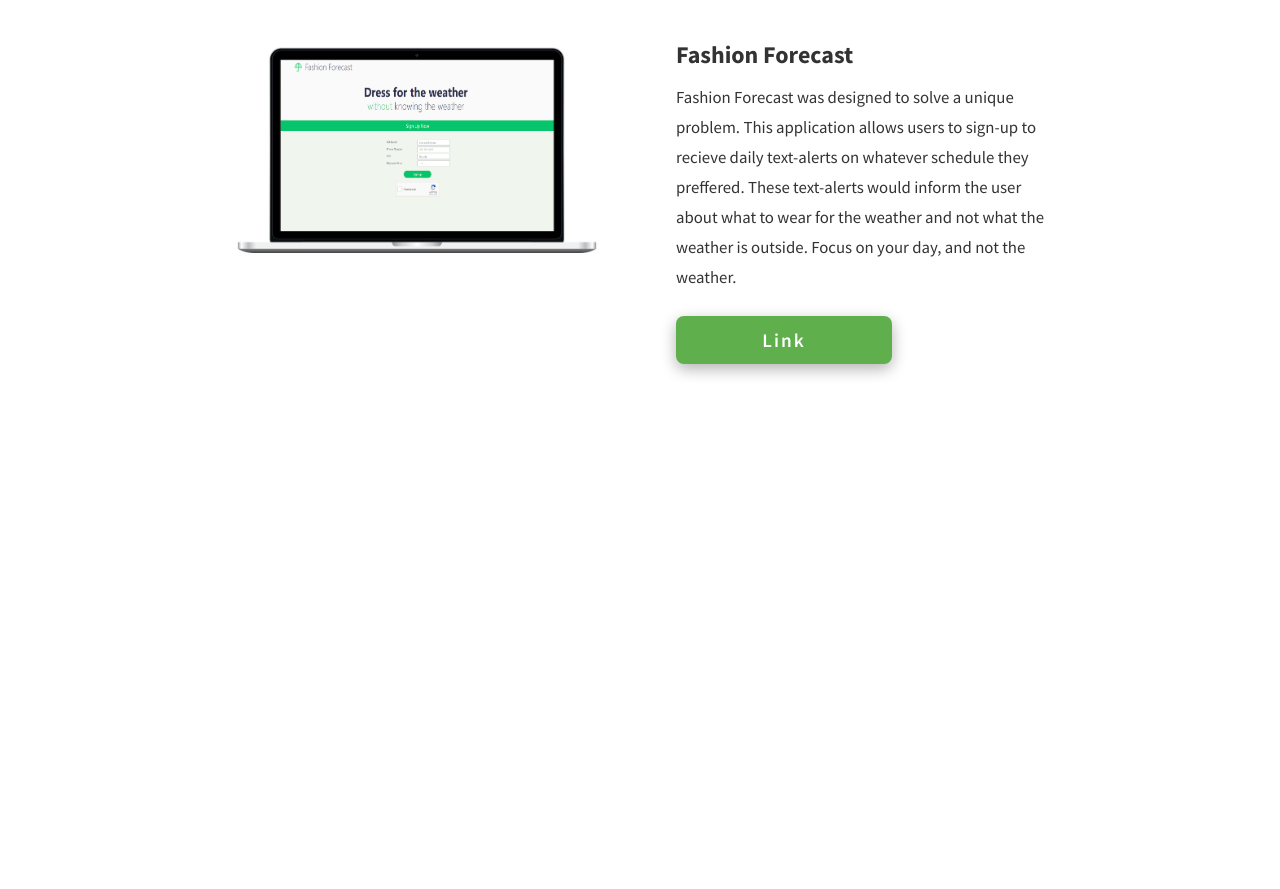
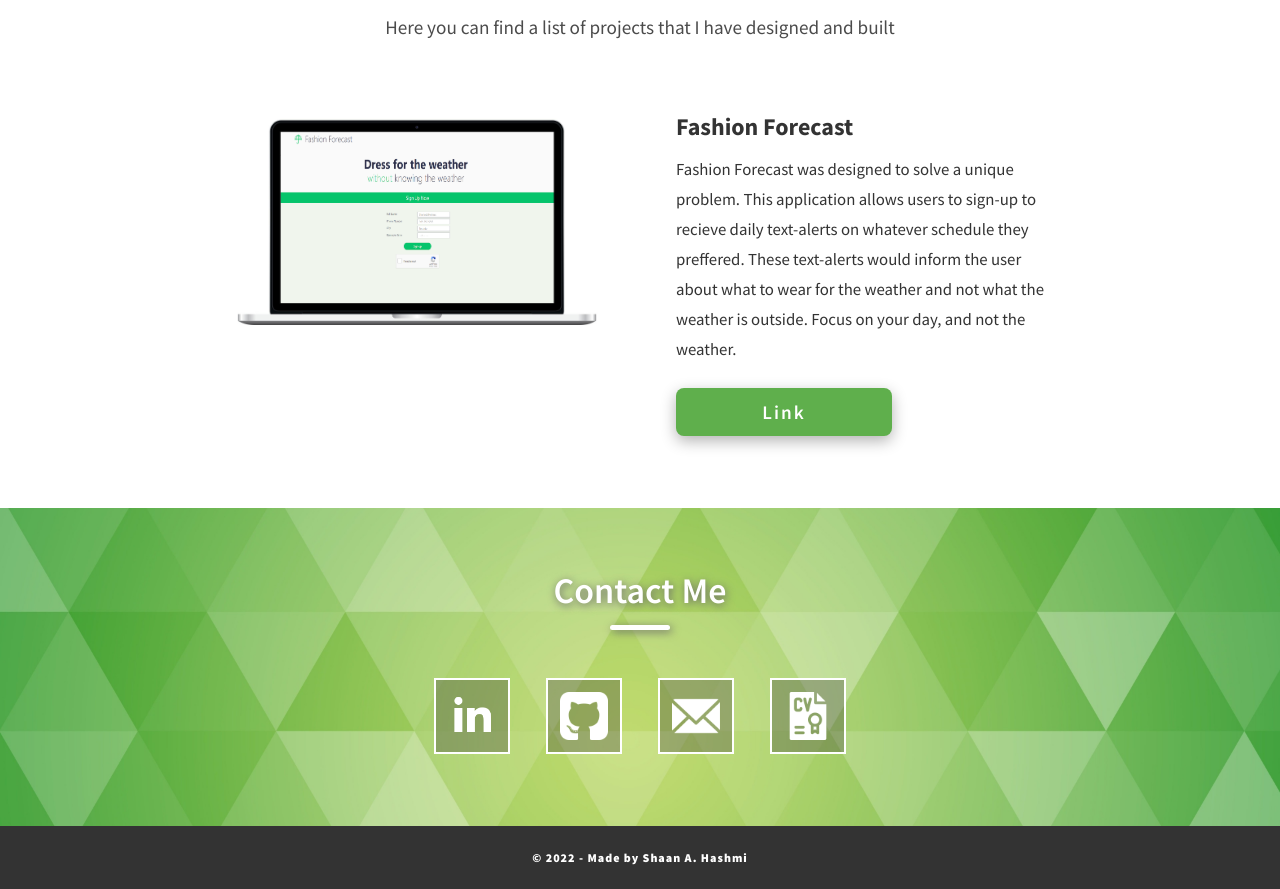
Before and after one commit to ShaanHash/ShaanHashmi, a React app in the folder shaanhashmi/: page / in a window 1280 px wide. Shown: the part 1725-2614 px from the top of the page. Before the commit the page ends 2125 px from the top, so only its background shows below. Built offline with nearby package versions, Linux system fonts and the light colour scheme.

Commit message:
Few UX Changes

```diff
--- a/shaanhashmi/src/Components/Container.jsx
+++ b/shaanhashmi/src/Components/Container.jsx
@@ -1,8 +1,10 @@
 import React from "react";
 import FirstBody from "./FirstBody";
+import FourthBody from "./FourthBody";
 import Header from "./Header";
 import SecondBody from "./SecondBody";
 import ThirdBody from "./ThirdBody";
+import Footer from "./Footer";
 
 const Container = () => {
   return (
@@ -11,6 +13,8 @@ const Container = () => {
       <FirstBody />
       <SecondBody />
       <ThirdBody />
+      <FourthBody />
+      <Footer />
     </div>
   );
 };
--- /dev/null
+++ b/shaanhashmi/src/Components/Footer.jsx
@@ -0,0 +1,9 @@
+import React from "react";
+
+const Footer = () => {
+  return <div className="Footer">
+      <div>© 2022 - Made by Shaan A. Hashmi </div>
+  </div>;
+};
+
+export default Footer;
--- /dev/null
+++ b/shaanhashmi/src/Components/FourthBody.jsx
@@ -0,0 +1,33 @@
+import React from "react";
+import background from "./../Images/bg.jpg";
+import link from "./../Images/linkedin-ico.png";
+import mail from "./../Images/mail.png";
+import cv from "./../Images/cv.png";
+import git from "./../Images/github-ico.png";
+
+const FourthBody = () => {
+  return (
+    <div
+      className="fourth-body"
+      style={{ backgroundImage: `url(${background})`, backgroundSize: "cover" }}
+    >
+      <div className="third-header">Contact Me</div>
+      <div className="contact-container">
+        <a href="index.html">
+          <img src={link} alt="" className="social-link"></img>
+        </a>
+        <a href="index.html">
+          <img src={git} alt="" className="social-link"></img>
+        </a>
+        <a href="index.html">
+          <img src={mail} alt="" className="social-link"></img>
+        </a>
+        <a href="index.html">
+          <img src={cv} alt="" className="social-link"></img>
+        </a>
+      </div>
+    </div>
+  );
+};
+
+export default FourthBody;
--- a/shaanhashmi/src/Components/Project.jsx
+++ b/shaanhashmi/src/Components/Project.jsx
@@ -9,9 +9,11 @@ const Project = (props) => {
       <div className="project-side-right">
         <div className="dark-sub-header-1">{props.header}</div>
         <div className="dark-sub-text">{props.desc}</div>
-        <a href={props.link}>
-          <div className="contact-button">Link</div>
-        </a>
+        <div>
+          <a href={props.link}>
+            <div className="contact-button">Link</div>
+          </a>
+        </div>
       </div>
     </div>
   );
--- a/shaanhashmi/src/Components/SecondBody.jsx
+++ b/shaanhashmi/src/Components/SecondBody.jsx
@@ -27,9 +27,9 @@ const SecondBody = () => {
             Web Applications that leads to the success of the overall product.
             Check out some of my work in the Projects section.{" "}
           </div>
-          <div>
-            <div className="contact-button">Contact Me</div>
-          </div>
+          <a href="index.html">
+            <div className="contact-button">Resume</div>
+          </a>
         </div>
         <div className="col-container-right">
           <div className="dark-sub-header">Technical Skill Set:</div>
--- a/shaanhashmi/src/index.css
+++ b/shaanhashmi/src/index.css
@@ -1,3 +1,9 @@
+/* Higher Level CSS Rules */
+
+* {
+  font-family: "Source Sans Pro", sans-serif;
+}
+
 html {
   font-size: 12px;
 }
@@ -18,8 +24,14 @@ code {
 
 a {
   text-decoration: none;
+  transition: 0.1s all ease;
 }
 
+a:hover {
+  transform: scale(0.95);
+}
+
+/* CSS Rules for Hamburger Menu */
 nav {
   flex-direction: row;
   flex-wrap: wrap;
@@ -40,6 +52,7 @@ label {
   display: none;
 }
 
+/* Media Breakpoint for small screens */
 @media screen and (max-width: 605px) {
   label {
     display: flex;
@@ -52,7 +65,7 @@ label {
     display: flex;
     position: absolute;
     left: 0px;
-    top: 14vh;
+    top: calc(7rem + 0vh);
     text-align: center;
     width: 100%;
     display: none;
@@ -107,6 +120,55 @@ label {
   }
 }
 
+/* Main Body Containers */
+.first-body {
+  height: 74vh;
+  display: flex;
+  flex-direction: column;
+  align-items: center;
+  justify-content: center;
+  padding-top: 7rem;
+  padding-bottom: 7rem;
+}
+
+.second-body {
+  padding-top: 3rem;
+  padding-bottom: 3rem;
+  display: flex;
+  flex-direction: column;
+  align-items: center;
+  background-color: rgb(250, 250, 250);
+}
+
+.third-body {
+  padding-top: 3rem;
+  padding-bottom: 3rem;
+  display: flex;
+  flex-direction: column;
+  align-items: center;
+}
+
+.fourth-body {
+  padding-top: 3rem;
+  padding-bottom: 6rem;
+  display: flex;
+  flex-direction: column;
+  align-items: center;
+}
+
+.Footer {
+  padding-top: 2rem;
+  padding-bottom: 2rem;
+  display: flex;
+  flex-direction: column;
+  align-items: center;
+  background-color: #333;
+  color: white;
+  font-weight: 900;
+  letter-spacing: 1px;
+}
+
+/* CSS Related to the header and navbar */
 .header-container {
   display: flex;
   flex-direction: row;
@@ -116,6 +178,14 @@ label {
   height: 100%;
   padding-top: 2rem;
   padding-bottom: 2rem;
+}
+
+.left-group {
+  display: flex;
+}
+
+.right-group {
+  display: flex;
 }
 
 .prof-img {
@@ -132,6 +202,12 @@ label {
   gap: 3rem;
 }
 
+.contact-container {
+  display: flex;
+  gap: 3rem;
+  margin-top: 5rem;
+}
+
 .social-link {
   display: flex;
   align-items: center;
@@ -143,10 +219,11 @@ label {
   background-color: rgba(51, 51, 51, 0.315);
 }
 
+/* CSS Related to various text formats */
+
 .header-name {
   display: flex;
   align-items: center;
-  font-family: "Source Sans Pro", sans-serif;
   font-weight: 700;
   letter-spacing: 1px;
   font-size: min(1.5rem, 5vw);
@@ -154,7 +231,6 @@ label {
 }
 
 .body-header {
-  font-family: "Source Sans Pro", sans-serif;
   font-size: min(5rem, 5vw);
   color: white;
   font-weight: 900;
@@ -163,7 +239,6 @@ label {
 
 .second-header {
   padding-top: 2rem;
-  font-family: "Source Sans Pro", sans-serif;
   font-size: min(3rem, 5vw);
   font-weight: 600;
   color: #333;
@@ -182,23 +257,42 @@ label {
   border-radius: 5px;
 }
 
+.third-header {
+  padding-top: 2rem;
+  font-size: min(3rem, 5vw);
+  font-weight: 600;
+  color: white;
+  text-shadow: 1px 2px 8px #696969;
+}
+
+.third-header::after {
+  content: "";
+  position: relative;
+  display: block;
+  top: 1rem;
+  height: 5px;
+  width: 5rem;
+  background: white;
+  box-shadow: 2px 2px 8px #696969;
+  left: 50%;
+  transform: translateX(-50%);
+  border-radius: 5px;
+}
+
 .dark-body {
   margin-top: 3rem;
-  font-family: "Source Sans Pro", sans-serif;
   font-size: min(1.6rem, 5vw);
   color: rgb(75, 75, 75);
   text-align: center;
 }
 
 .dark-sub-header {
-  font-family: "Source Sans Pro", sans-serif;
   font-size: min(1.7rem, 5vw);
   color: #333;
   font-weight: 700;
 }
 
 .dark-sub-header-1 {
-  font-family: "Source Sans Pro", sans-serif;
   font-size: min(2rem, 5vw);
   color: #333;
   font-weight: 700;
@@ -206,7 +300,6 @@ label {
 
 .dark-sub-text {
   margin-top: 1rem;
-  font-family: "Source Sans Pro", sans-serif;
   font-size: min(1.4rem, 5vw);
   color: #333;
   font-weight: 400;
@@ -216,13 +309,14 @@ label {
 .body-sub {
   margin-top: 1rem;
   text-shadow: 3px 3px 8px #696969;
-  font-family: "Source Sans Pro", sans-serif;
   font-size: min(1.7rem, 5vw);
   color: white;
   font-weight: 600;
   text-align: center;
   width: 35vw;
 }
+
+/* CSS Related to the various skills */
 
 .skills-container {
   display: flex;
@@ -232,7 +326,6 @@ label {
 }
 
 .skill {
-  font-family: "Source Sans Pro", sans-serif;
   display: flex;
   align-items: center;
   justify-content: center;
@@ -252,9 +345,9 @@ label {
   gap: 3rem;
 }
 
+/* CSS Related to Buttons */
 .portfolio-button {
   margin-top: 2rem;
-  font-family: "Source Sans Pro", sans-serif;
   font-size: min(1.6rem, 5vw);
   font-weight: 600;
   letter-spacing: 2px;
@@ -266,11 +359,11 @@ label {
   padding-left: 4rem;
   padding-right: 4rem;
   border-radius: 8px;
+  user-select: none;
 }
 
 .contact-button {
   margin-top: 2rem;
-  font-family: "Source Sans Pro", sans-serif;
   font-size: min(1.6rem, 5vw);
   font-weight: 600;
   letter-spacing: 2px;
@@ -284,49 +377,22 @@ label {
   background-color: #5faf4c;
   text-align: center;
   width: 10rem;
+  user-select: none;
+  transition: 0.1s ease all;
 }
 
-.left-group {
-  display: flex;
-}
-
-.right-group {
-  display: flex;
+.contact-button:hover {
+  transform: scale(0.95);
 }
 
 .link-text {
-  font-family: "Source Sans Pro", sans-serif;
   font-size: 1.3rem;
   color: #333;
   letter-spacing: 1px;
   font-weight: 700;
 }
 
-.first-body {
-  height: 74vh;
-  display: flex;
-  flex-direction: column;
-  align-items: center;
-  justify-content: center;
-  padding-top: 7rem;
-  padding-bottom: 7rem;
-}
-
-.second-body {
-  padding-top: 3 rem;
-  padding-bottom: 3rem;
-  display: flex;
-  flex-direction: column;
-  align-items: center;
-  background-color: rgb(250, 250, 250);
-}
-
-.third-body {
-  display: flex;
-  flex-direction: column;
-  align-items: center;
-}
-
+/* Project Related CSS */
 .project-list {
   margin-top: 3rem;
   display: grid;
@@ -367,6 +433,7 @@ label {
   width: 100%;
 }
 
+/* Generic CSS properties for ease */
 .ms-1 {
   margin-left: 1rem;
 }
@@ -390,7 +457,3 @@ label {
 .gap-4 {
   gap: 5rem;
 }
-
-/* * {
-  outline: 1px solid red;
-} */
```
Also changed, not shown: shaanhashmi/src/Images/cv.png (added), shaanhashmi/src/Images/mail.png (added), shaanhashmi/src/Images/yubter.jpeg (deleted).
